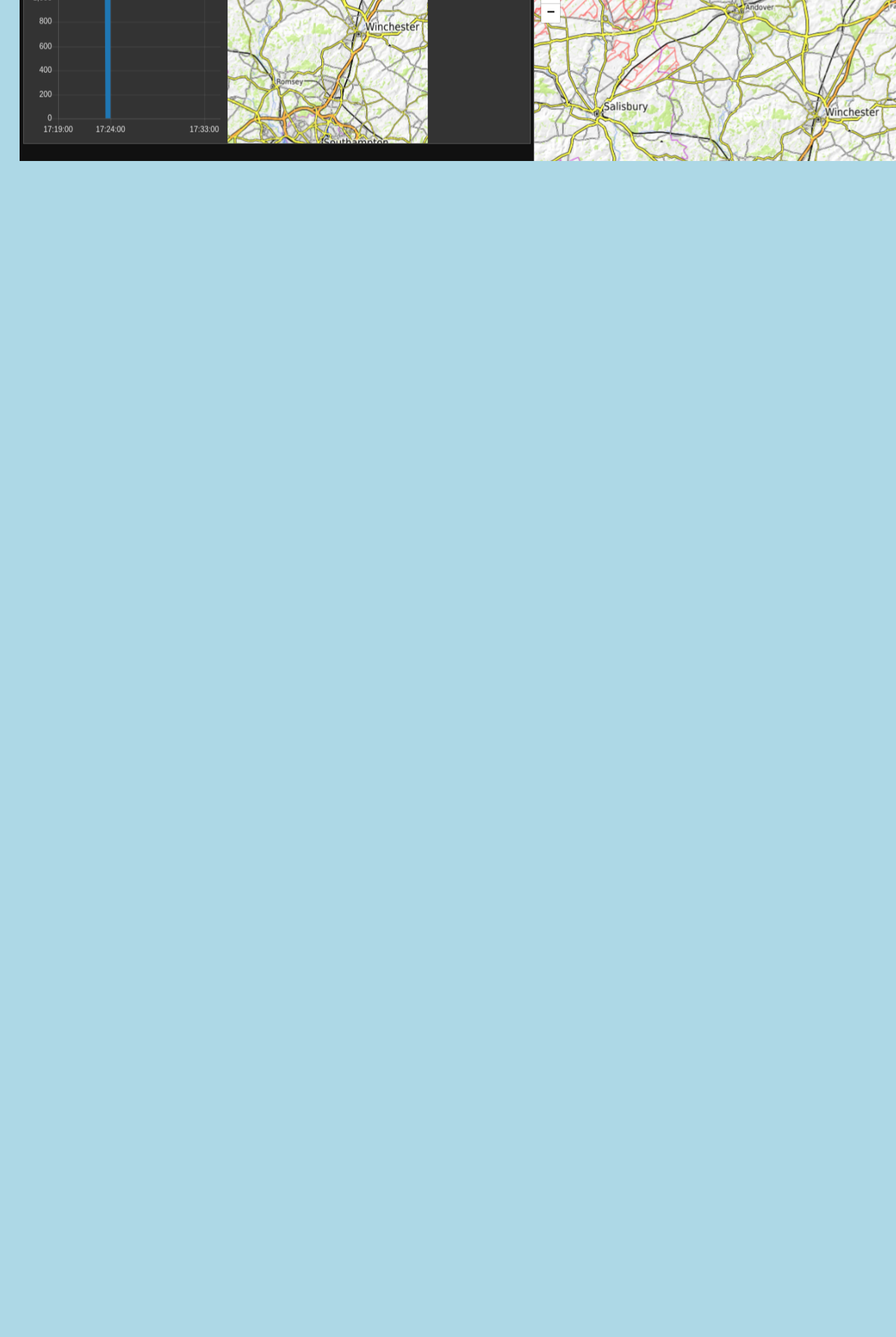
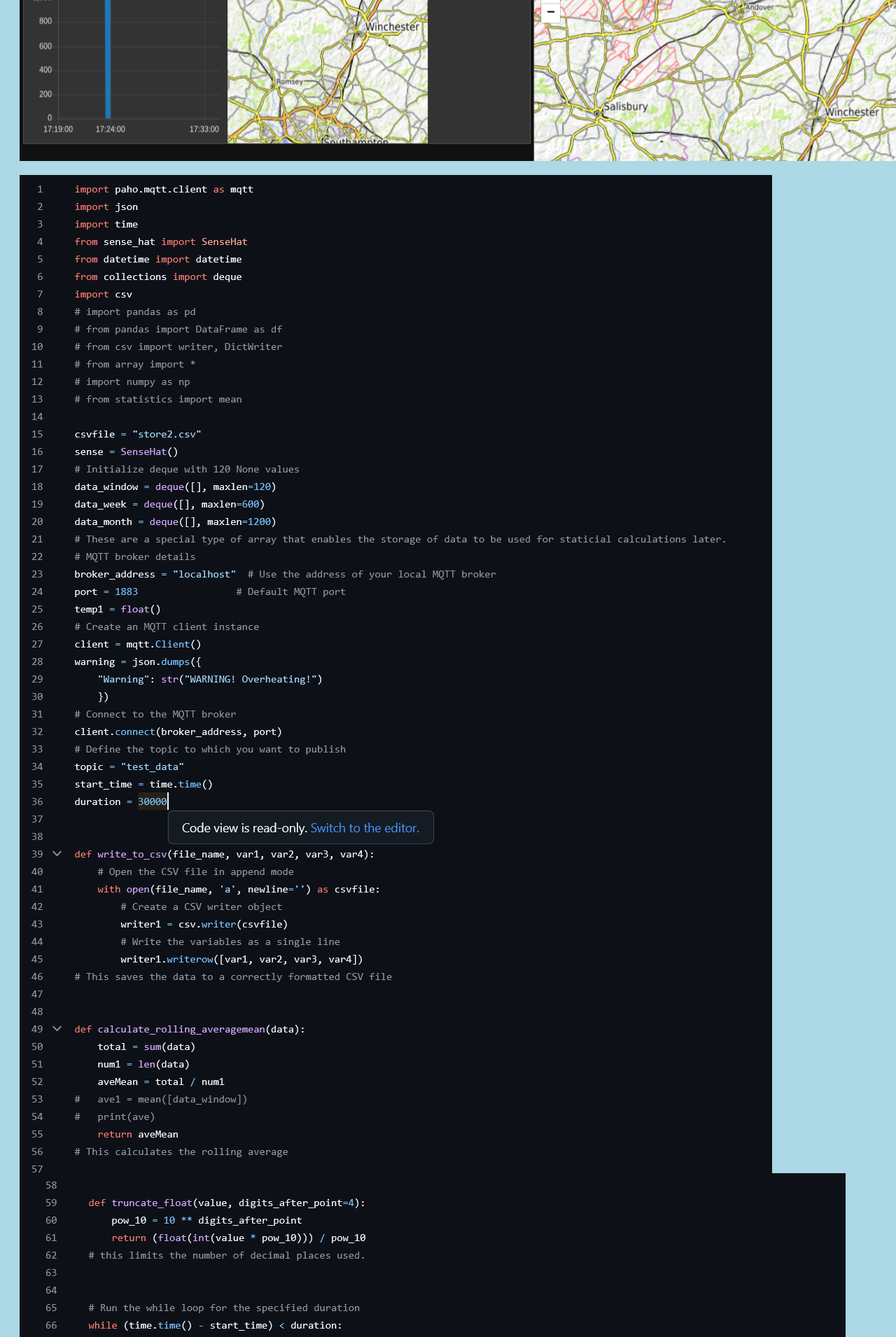
Before and after one commit to cuthbert86/cuthbert86.github.io, a Jekyll site: the page River_Project.html, which Jekyll copies as it is, in a window 1280 px wide. Shown: the part 1022-2932 px from the top of the page at 70% size. Built offline with Jekyll 4.4.1, drawn with Linux system fonts in a browser that asks for light colours; before the commit the page ends 1280 px from its top, so only the background shows below that.

Commit message:
Update River_Project.html
Added 2 screenshots of my main python program titled: Collectarray.py  That program is rock solid!

Signed-off-by: Cuthbert Baines <149163506+cuthbert86@users.noreply.github.com>

```diff
--- a/River_Project.html
+++ b/River_Project.html
@@ -78,6 +78,10 @@ a:active {
             </ul>
         </section>
         <img src="dashboard.png" alt="River_Data_Dashboard">
+        <br></br>
+        <img src="screenshot_ofpythonPart1.png" alt="pythoncode_part1">
+        <img src="screenshotofpythonpart2.png" alt="pythoncode_part2">
+
     </main>
     <footer>
         <p>&copy; 2025, Cuthbert Baines.
```
